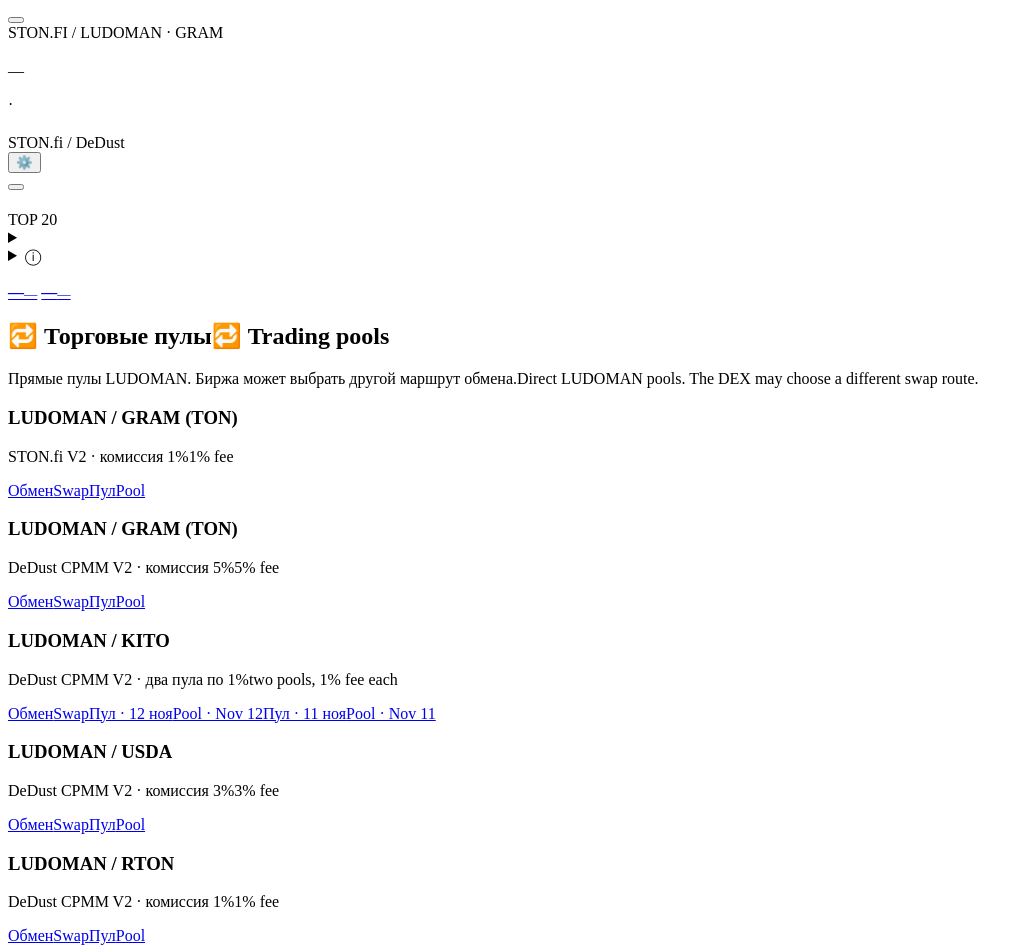
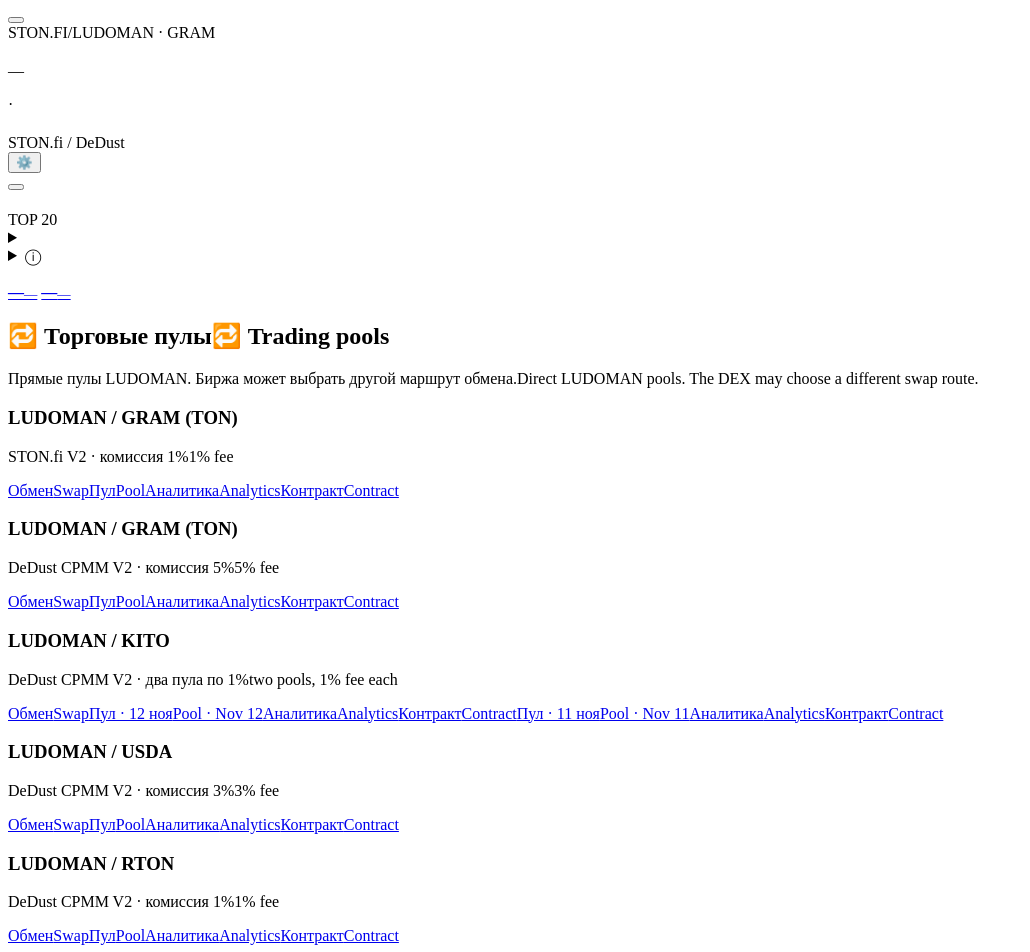
Before and after one commit to Freebielife/Ludoman, a plain HTML site: page web/page.html in a window 1280 px wide. Shown: the part 160-1112 px from the top of the page, without its empty margins (0-1030 px from the left). Drawn offline with Linux system fonts and the light colour scheme.

Commit message:
UX: native pool links, approved brand labels and badge legend hooks

```diff
--- a/web/page.html
+++ b/web/page.html
@@ -9,15 +9,15 @@
 <nav id="nav" aria-label="Observatory"><a href="#market" data-t="navMarket"></a><a href="#activity" data-t="activity"></a><a href="#wallets" data-t="wallets"></a><a href="#pools" data-t="navLiquidity"></a><a href="#supply" data-t="navSupply"></a><a href="#links" data-t="links"></a></nav>
 <div class="langs" aria-label="Language"><button id="ru" lang="ru">RU</button><button id="en" lang="en">EN</button></div>
 </div></header>
-<main class="wrap"><section class="hero"><div class="herotext"><div class="eyebrow"><i></i> TON BLOCKCHAIN</div><h1>Ludoman <em>Observatory</em></h1><p data-t="intro"></p><div class="introLinks"><a href="#market" data-t="toMarket"></a><a href="https://t.me/the1000ludoman" target="_blank" rel="noopener noreferrer">Telegram</a></div></div><div class="heroArt" role="img" aria-label="Ludoman"></div></section>
+<main class="wrap"><section class="hero"><div class="herotext"><div class="eyebrow heroChain"><span class="brandInline" data-brand="ton">TON BLOCKCHAIN</span></div><h1>Ludoman <em>Observatory</em></h1><p data-t="intro"></p><div class="introLinks"><a href="#market" data-t="toMarket"></a><a href="https://t.me/the1000ludoman" target="_blank" rel="noopener noreferrer">Telegram</a></div></div><div class="heroArt" role="img" aria-label="Ludoman"></div></section>
 <section class="syncBar" aria-label="Data updates"><div><p id="syncStatus" role="status" aria-live="polite"></p><small id="syncDetail"></small></div><button id="refreshData" type="button"></button></section>
-<section class="panel graph" id="market"><div class="graphTop"><div><div class="eyebrow"><i></i> STON.FI <span>/</span> LUDOMAN · GRAM</div><h2 data-t="price"></h2><div class="capHeadline"><div id="lastPrice" class="price">—</div><span id="capChange" class="capChange"></span></div><p id="capPeriod" class="note"></p></div><div class="graphControls"><div id="currency" class="tabs" role="group"></div><div id="periods" class="tabs" role="group"></div></div></div>
+<section class="panel graph" id="market"><div class="graphTop"><div><div class="eyebrow marketChain"><span class="brandInline" data-brand="ston">STON.FI</span><span>/</span><span class="brandInline" data-brand="ludoman">LUDOMAN</span> · <span class="brandInline" data-brand="gram">GRAM</span></div><h2 data-t="price"></h2><div class="capHeadline"><div id="lastPrice" class="price">—</div><span id="capChange" class="capChange"></span></div><p id="capPeriod" class="note"></p></div><div class="graphControls"><div id="currency" class="tabs" role="group"></div><div id="periods" class="tabs" role="group"></div></div></div>
 <div class="chartCaption"><span class="lineKey"></span><span id="chartUnit"></span><span class="sep">·</span><span data-t="burnKey"></span></div>
 <div id="plot"></div><section class="volumeBlock" aria-labelledby="volumeTitle"><div class="volumeHeading"><strong id="volumeTitle" data-t="volumeTitle"></strong><div class="volumeKeys"><span id="volumeBuys"></span><span id="volumeSells"></span></div></div><div id="tradeVolume"></div><small id="volumeEmpty" class="note" data-t="volumeEmpty"></small></section><div class="capRange"><span id="capLow"></span><span id="capHigh"></span></div></section>
 <section class="summary"><div class="sectionHeading"><h2 data-t="summary"></h2></div><div id="stats"></div></section>
 
-<div class="columns"><section id="activity" class="panel"><div class="sectionHeading"><h2 data-t="activity"></h2><span class="tag">STON.fi / DeDust</span></div><div class="feedFilterBar"><div id="filters" class="tabs"></div><button type="button" id="badgeFilterToggle" aria-controls="badgeFilterPanel" aria-expanded="false"><span aria-hidden="true">⚙️</span> <span data-t="filterButton"></span> <span id="badgeFilterCount" aria-live="polite"></span></button></div><div id="badgeFilterPanel" class="filterPanel" hidden><label class="onlyBadges"><input type="checkbox" id="feedDomains"><span data-t="withBadges"></span></label><div class="tradeSize"><label><input type="checkbox" id="largeTrades"><span data-t="largeTrades"></span></label><label><span data-t="minimumSize"></span><input type="number" min="0" step="any" value="20" inputmode="decimal" id="minTradeSize" disabled></label></div><div class="filterBadgesHeading"><strong data-t="filterByBadges"></strong><button type="button" id="clearBadgeFilters" data-t="filterReset"></button></div><input type="search" id="badgeFilterSearch" class="badgeFilterSearch" autocomplete="off" spellcheck="false" aria-label="Search badges"><div id="badgeFilterList" class="badgeFilterList"></div><p class="filterHint" data-t="filterHint"></p></div><div id="feed"></div><button class="more" id="more"></button></section>
-<section id="wallets" class="panel"><div class="sectionHeading"><h2 data-t="wallets"></h2><span class="tag">TOP 20</span></div><div class="tabs" id="views"></div><div id="sellerPeriods" class="smallTabs"></div><details class="walletSearch"><summary data-t="walletSearch"></summary><form class="walletSearchForm" id="walletSearchForm"><input id="walletQuery" aria-label="TON" type="search" maxlength="253" spellcheck="false" autocapitalize="off" autocomplete="off" required><button id="walletFind" type="submit"></button></form><div class="walletResult" id="walletResult" role="status" hidden></div></details><details class="badgeLegend"><summary><span aria-hidden="true">ⓘ </span><span data-t="badgeLegend"></span></summary><dl><dt>OG</dt><dd data-t="badgeOg"></dd><dt>+888</dt><dd data-t="badgeFragment"></dd><dt>0000.ton</dt><dd data-t="badgeDigits"></dd><dt>author NFT</dt><dd data-t="badgeAuthor"></dd><dt>JVault</dt><dd data-t="badgeStaking"></dd><dt>VNUK</dt><dd data-t="badgeVnuk"></dd><dt>Joystick</dt><dd data-t="badgeJoystick"></dd><dt>Phoenix</dt><dd data-t="badgePhoenix"></dd><dt>ARNI</dt><dd data-t="badgeArni"></dd><dt>NAPIWAS</dt><dd data-t="badgeNapiwas"></dd><dt>🔵 NFT</dt><dd data-t="badgeBlue"></dd><dt>🔥</dt><dd data-t="badgeBurn"></dd></dl></details><div id="rank"></div></section></div>
+<div class="columns"><section id="activity" class="panel"><div class="sectionHeading"><h2 data-t="activity"></h2><span class="tag dexTag"><span class="brandInline" data-brand="ston">STON.fi</span> / <span class="brandInline" data-brand="dedust">DeDust</span></span></div><div class="feedFilterBar"><div id="filters" class="tabs"></div><button type="button" id="badgeFilterToggle" aria-controls="badgeFilterPanel" aria-expanded="false"><span aria-hidden="true">⚙️</span> <span data-t="filterButton"></span> <span id="badgeFilterCount" aria-live="polite"></span></button></div><div id="badgeFilterPanel" class="filterPanel" hidden><label class="onlyBadges"><input type="checkbox" id="feedDomains"><span data-t="withBadges"></span></label><div class="tradeSize"><label><input type="checkbox" id="largeTrades"><span data-t="largeTrades"></span></label><label><span data-t="minimumSize"></span><input type="number" min="0" step="any" value="20" inputmode="decimal" id="minTradeSize" disabled></label></div><div class="filterBadgesHeading"><strong data-t="filterByBadges"></strong><button type="button" id="clearBadgeFilters" data-t="filterReset"></button></div><input type="search" id="badgeFilterSearch" class="badgeFilterSearch" autocomplete="off" spellcheck="false" aria-label="Search badges"><div id="badgeFilterList" class="badgeFilterList"></div><p class="filterHint" data-t="filterHint"></p></div><div id="feed"></div><button class="more" id="more"></button></section>
+<section id="wallets" class="panel"><div class="sectionHeading"><h2 data-t="wallets"></h2><span class="tag">TOP 20</span></div><div class="tabs" id="views"></div><div id="sellerPeriods" class="smallTabs"></div><details class="walletSearch"><summary data-t="walletSearch"></summary><form class="walletSearchForm" id="walletSearchForm"><input id="walletQuery" aria-label="TON" type="search" maxlength="253" spellcheck="false" autocapitalize="off" autocomplete="off" required><button id="walletFind" type="submit"></button></form><div class="walletResult" id="walletResult" role="status" hidden></div></details><details class="badgeLegend"><summary><span aria-hidden="true">ⓘ </span><span data-t="badgeLegend"></span></summary><dl><dt>OG</dt><dd data-t="badgeOg"></dd><dt>+888</dt><dd data-t="badgeFragment"></dd><dt>0000.ton</dt><dd data-t="badgeDigits"></dd><dt>author NFT</dt><dd data-t="badgeAuthor"></dd><dt>JVault</dt><dd data-t="badgeStaking"></dd><dt data-badge-key="vnuk">VNUK</dt><dd data-t="badgeVnuk"></dd><dt data-badge-key="joystick">Joystick</dt><dd data-t="badgeJoystick"></dd><dt data-badge-key="phoenix">Phoenix</dt><dd data-t="badgePhoenix"></dd><dt data-badge-key="arni">ARNI</dt><dd data-t="badgeArni"></dd><dt data-badge-key="napiwas">NAPIWAS</dt><dd data-t="badgeNapiwas"></dd><dt>🔵 NFT</dt><dd data-t="badgeBlue"></dd><dt>🔥</dt><dd data-t="badgeBurn"></dd></dl></details><div id="rank"></div></section></div>
 <section id="supply" class="panel resources supplyPanel" aria-labelledby="supplyTitle">
 <h2 id="supplyTitle" data-t="supplyTitle"></h2>
 <div class="supplyGrid">
@@ -29,19 +29,19 @@
 <p class="poolIntro"><span lang="ru">Прямые пулы LUDOMAN. Биржа может выбрать другой маршрут обмена.</span><span lang="en">Direct LUDOMAN pools. The DEX may choose a different swap route.</span></p>
 <div class="poolGrid knownPools"><article class="poolCard">
 <h3>LUDOMAN / GRAM (TON)</h3><p>STON.fi V2 · <span lang="ru">комиссия 1%</span><span lang="en">1% fee</span></p>
-<div class="poolActions"><a href="https://app.ston.fi/swap?ft=EQDbKihXMZuNfl7m7VcNrHIyYYYgCFPhccIqNN_ocNn-PBCb&amp;tt=TON" target="_blank" rel="noopener noreferrer"><span lang="ru">Обмен</span><span lang="en">Swap</span></a><a href="https://www.geckoterminal.com/ton/pools/EQDUK1q0zadi3cWKYZrqtIIavMazqgYKIFYRDBBhlIPTxQAV" target="_blank" rel="noopener noreferrer"><span lang="ru">Пул</span><span lang="en">Pool</span></a></div>
+<div class="poolActions"><a href="https://app.ston.fi/swap?ft=EQDbKihXMZuNfl7m7VcNrHIyYYYgCFPhccIqNN_ocNn-PBCb&amp;tt=TON" target="_blank" rel="noopener noreferrer"><span lang="ru">Обмен</span><span lang="en">Swap</span></a><a href="https://app.ston.fi/pools/EQDUK1q0zadi3cWKYZrqtIIavMazqgYKIFYRDBBhlIPTxQAV" target="_blank" rel="noopener noreferrer"><span lang="ru">Пул</span><span lang="en">Pool</span></a><a href="https://www.geckoterminal.com/ton/pools/EQDUK1q0zadi3cWKYZrqtIIavMazqgYKIFYRDBBhlIPTxQAV" target="_blank" rel="noopener noreferrer"><span lang="ru">Аналитика</span><span lang="en">Analytics</span></a><a href="https://gram.org/address/EQDUK1q0zadi3cWKYZrqtIIavMazqgYKIFYRDBBhlIPTxQAV" target="_blank" rel="noopener noreferrer"><span lang="ru">Контракт</span><span lang="en">Contract</span></a></div>
 </article><article class="poolCard">
 <h3>LUDOMAN / GRAM (TON)</h3><p>DeDust CPMM V2 · <span lang="ru">комиссия 5%</span><span lang="en">5% fee</span></p>
-<div class="poolActions"><a href="https://dedust.io/swap/EQDbKihXMZuNfl7m7VcNrHIyYYYgCFPhccIqNN_ocNn-PBCb/TON" target="_blank" rel="noopener noreferrer"><span lang="ru">Обмен</span><span lang="en">Swap</span></a><a href="https://www.geckoterminal.com/ton/pools/EQAVfl9Mvs1XL1umqTGi98ZliQaUnv9bi17UBI15gQbO78JD" target="_blank" rel="noopener noreferrer"><span lang="ru">Пул</span><span lang="en">Pool</span></a></div>
+<div class="poolActions"><a href="https://dedust.io/swap/EQDbKihXMZuNfl7m7VcNrHIyYYYgCFPhccIqNN_ocNn-PBCb/TON" target="_blank" rel="noopener noreferrer"><span lang="ru">Обмен</span><span lang="en">Swap</span></a><a href="https://dedust.io/pools/EQAVfl9Mvs1XL1umqTGi98ZliQaUnv9bi17UBI15gQbO78JD" target="_blank" rel="noopener noreferrer"><span lang="ru">Пул</span><span lang="en">Pool</span></a><a href="https://www.geckoterminal.com/ton/pools/EQAVfl9Mvs1XL1umqTGi98ZliQaUnv9bi17UBI15gQbO78JD" target="_blank" rel="noopener noreferrer"><span lang="ru">Аналитика</span><span lang="en">Analytics</span></a><a href="https://gram.org/address/EQAVfl9Mvs1XL1umqTGi98ZliQaUnv9bi17UBI15gQbO78JD" target="_blank" rel="noopener noreferrer"><span lang="ru">Контракт</span><span lang="en">Contract</span></a></div>
 </article><article class="poolCard">
 <h3>LUDOMAN / KITO</h3><p>DeDust CPMM V2 · <span lang="ru">два пула по 1%</span><span lang="en">two pools, 1% fee each</span></p>
-<div class="poolActions"><a href="https://dedust.io/swap/EQDbKihXMZuNfl7m7VcNrHIyYYYgCFPhccIqNN_ocNn-PBCb/EQCSLLVQ8qdhEqZUKaiKU7F6sVfnNPmQ4FsCpCo8olo795LP" target="_blank" rel="noopener noreferrer"><span lang="ru">Обмен</span><span lang="en">Swap</span></a><a href="https://www.geckoterminal.com/ton/pools/EQCZZLM3GSpiy9wThrt3HmQ5hyvJe40jk29dpIkCg3IS5S4M" target="_blank" rel="noopener noreferrer"><span lang="ru">Пул · 12 ноя</span><span lang="en">Pool · Nov 12</span></a><a href="https://www.geckoterminal.com/ton/pools/EQCJJiws0e1N7U-SprEyAWgaoVtbJuBTpHSw_yV1oz5sI8ZP" target="_blank" rel="noopener noreferrer"><span lang="ru">Пул · 11 ноя</span><span lang="en">Pool · Nov 11</span></a></div>
+<div class="poolActions"><a href="https://dedust.io/swap/EQDbKihXMZuNfl7m7VcNrHIyYYYgCFPhccIqNN_ocNn-PBCb/EQCSLLVQ8qdhEqZUKaiKU7F6sVfnNPmQ4FsCpCo8olo795LP" target="_blank" rel="noopener noreferrer"><span lang="ru">Обмен</span><span lang="en">Swap</span></a><a href="https://dedust.io/pools/EQCZZLM3GSpiy9wThrt3HmQ5hyvJe40jk29dpIkCg3IS5S4M" target="_blank" rel="noopener noreferrer"><span lang="ru">Пул · 12 ноя</span><span lang="en">Pool · Nov 12</span></a><a href="https://www.geckoterminal.com/ton/pools/EQCZZLM3GSpiy9wThrt3HmQ5hyvJe40jk29dpIkCg3IS5S4M" target="_blank" rel="noopener noreferrer"><span lang="ru">Аналитика</span><span lang="en">Analytics</span></a><a href="https://gram.org/address/EQCZZLM3GSpiy9wThrt3HmQ5hyvJe40jk29dpIkCg3IS5S4M" target="_blank" rel="noopener noreferrer"><span lang="ru">Контракт</span><span lang="en">Contract</span></a><a href="https://dedust.io/pools/EQCJJiws0e1N7U-SprEyAWgaoVtbJuBTpHSw_yV1oz5sI8ZP" target="_blank" rel="noopener noreferrer"><span lang="ru">Пул · 11 ноя</span><span lang="en">Pool · Nov 11</span></a><a href="https://www.geckoterminal.com/ton/pools/EQCJJiws0e1N7U-SprEyAWgaoVtbJuBTpHSw_yV1oz5sI8ZP" target="_blank" rel="noopener noreferrer"><span lang="ru">Аналитика</span><span lang="en">Analytics</span></a><a href="https://gram.org/address/EQCJJiws0e1N7U-SprEyAWgaoVtbJuBTpHSw_yV1oz5sI8ZP" target="_blank" rel="noopener noreferrer"><span lang="ru">Контракт</span><span lang="en">Contract</span></a></div>
 </article><article class="poolCard">
 <h3>LUDOMAN / USDA</h3><p>DeDust CPMM V2 · <span lang="ru">комиссия 3%</span><span lang="en">3% fee</span></p>
-<div class="poolActions"><a href="https://dedust.io/swap/EQDbKihXMZuNfl7m7VcNrHIyYYYgCFPhccIqNN_ocNn-PBCb/EQBFzVi0BUoGQ79Ld7o41_l1soo5BClojFkVz0oxXk1R9rAM" target="_blank" rel="noopener noreferrer"><span lang="ru">Обмен</span><span lang="en">Swap</span></a><a href="https://www.geckoterminal.com/ton/pools/EQCDSMFo5WgFtzQe7GF24_HQFkhLYEgv4i5_FndFA8d3PHfk" target="_blank" rel="noopener noreferrer"><span lang="ru">Пул</span><span lang="en">Pool</span></a></div>
+<div class="poolActions"><a href="https://dedust.io/swap/EQDbKihXMZuNfl7m7VcNrHIyYYYgCFPhccIqNN_ocNn-PBCb/EQBFzVi0BUoGQ79Ld7o41_l1soo5BClojFkVz0oxXk1R9rAM" target="_blank" rel="noopener noreferrer"><span lang="ru">Обмен</span><span lang="en">Swap</span></a><a href="https://dedust.io/pools/EQCDSMFo5WgFtzQe7GF24_HQFkhLYEgv4i5_FndFA8d3PHfk" target="_blank" rel="noopener noreferrer"><span lang="ru">Пул</span><span lang="en">Pool</span></a><a href="https://www.geckoterminal.com/ton/pools/EQCDSMFo5WgFtzQe7GF24_HQFkhLYEgv4i5_FndFA8d3PHfk" target="_blank" rel="noopener noreferrer"><span lang="ru">Аналитика</span><span lang="en">Analytics</span></a><a href="https://gram.org/address/EQCDSMFo5WgFtzQe7GF24_HQFkhLYEgv4i5_FndFA8d3PHfk" target="_blank" rel="noopener noreferrer"><span lang="ru">Контракт</span><span lang="en">Contract</span></a></div>
 </article><article class="poolCard">
 <h3>LUDOMAN / RTON</h3><p>DeDust CPMM V2 · <span lang="ru">комиссия 1%</span><span lang="en">1% fee</span></p>
-<div class="poolActions"><a href="https://dedust.io/swap/EQDbKihXMZuNfl7m7VcNrHIyYYYgCFPhccIqNN_ocNn-PBCb/EQDTTEFpHZWcUZNijMp6xQhe1aEdNyuFw-UIe-DArz5_b4lV" target="_blank" rel="noopener noreferrer"><span lang="ru">Обмен</span><span lang="en">Swap</span></a><a href="https://www.geckoterminal.com/ton/pools/EQC_-e-An_00rgQXBAj6cRNCUregI3SFfUjGX8_5kzqtXjeZ" target="_blank" rel="noopener noreferrer"><span lang="ru">Пул</span><span lang="en">Pool</span></a></div>
+<div class="poolActions"><a href="https://dedust.io/swap/EQDbKihXMZuNfl7m7VcNrHIyYYYgCFPhccIqNN_ocNn-PBCb/EQDTTEFpHZWcUZNijMp6xQhe1aEdNyuFw-UIe-DArz5_b4lV" target="_blank" rel="noopener noreferrer"><span lang="ru">Обмен</span><span lang="en">Swap</span></a><a href="https://dedust.io/pools/EQC_-e-An_00rgQXBAj6cRNCUregI3SFfUjGX8_5kzqtXjeZ" target="_blank" rel="noopener noreferrer"><span lang="ru">Пул</span><span lang="en">Pool</span></a><a href="https://www.geckoterminal.com/ton/pools/EQC_-e-An_00rgQXBAj6cRNCUregI3SFfUjGX8_5kzqtXjeZ" target="_blank" rel="noopener noreferrer"><span lang="ru">Аналитика</span><span lang="en">Analytics</span></a><a href="https://gram.org/address/EQC_-e-An_00rgQXBAj6cRNCUregI3SFfUjGX8_5kzqtXjeZ" target="_blank" rel="noopener noreferrer"><span lang="ru">Контракт</span><span lang="en">Contract</span></a></div>
 </article></div>
 <div class="poolGrid" id="discoveredPools" hidden></div>
 <p class="poolSources" id="poolChecked"></p>
```
